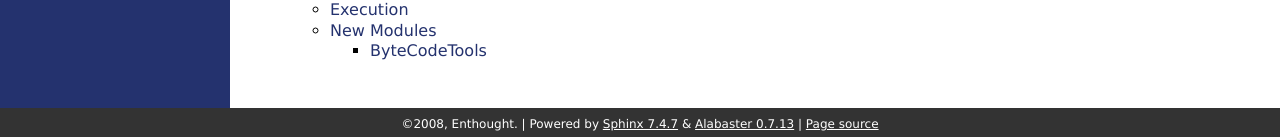
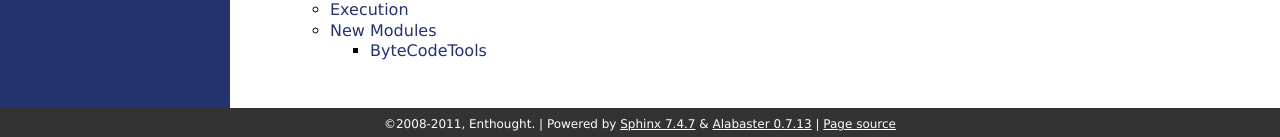
Before and after one commit to enthought/codetools, a Sphinx documentation site: the page built from docs/source/index.rst, in a window 1280 px wide. Shown: the part 875-1012 px from the top of the page. Built offline with Sphinx 7.4.7, drawn with Linux system fonts in a browser that asks for light colours; the version number is read from the project's files by our own code; part of the change alters nothing that is shown.

```diff
--- a/docs/source/conf.py
+++ b/docs/source/conf.py
@@ -35,16 +35,14 @@ source_suffix = '.rst'
 master_doc = 'index'
 
 # General substitutions.
-project = 'CodeTools'
-copyright = '2008, Enthought'
+project = 'codetools'
+copyright = '2008-2011, Enthought'
 
 # The default replacements for |version| and |release|, also used in various
 # other places throughout the built documents.
-#
-# Pull from the actual release number in setup_data
-sys.path.insert(0, os.path.join('..', '..'))
-from setup_data import INFO
-version = release = INFO['version']
+d = {}
+execfile(os.path.join('..', '..', 'codetools', '__init__.py'), d)
+version = release = d['__version__']
 
 # There are two options for replacing |today|: either, you set today to some
 # non-false value, then it is used:
```
